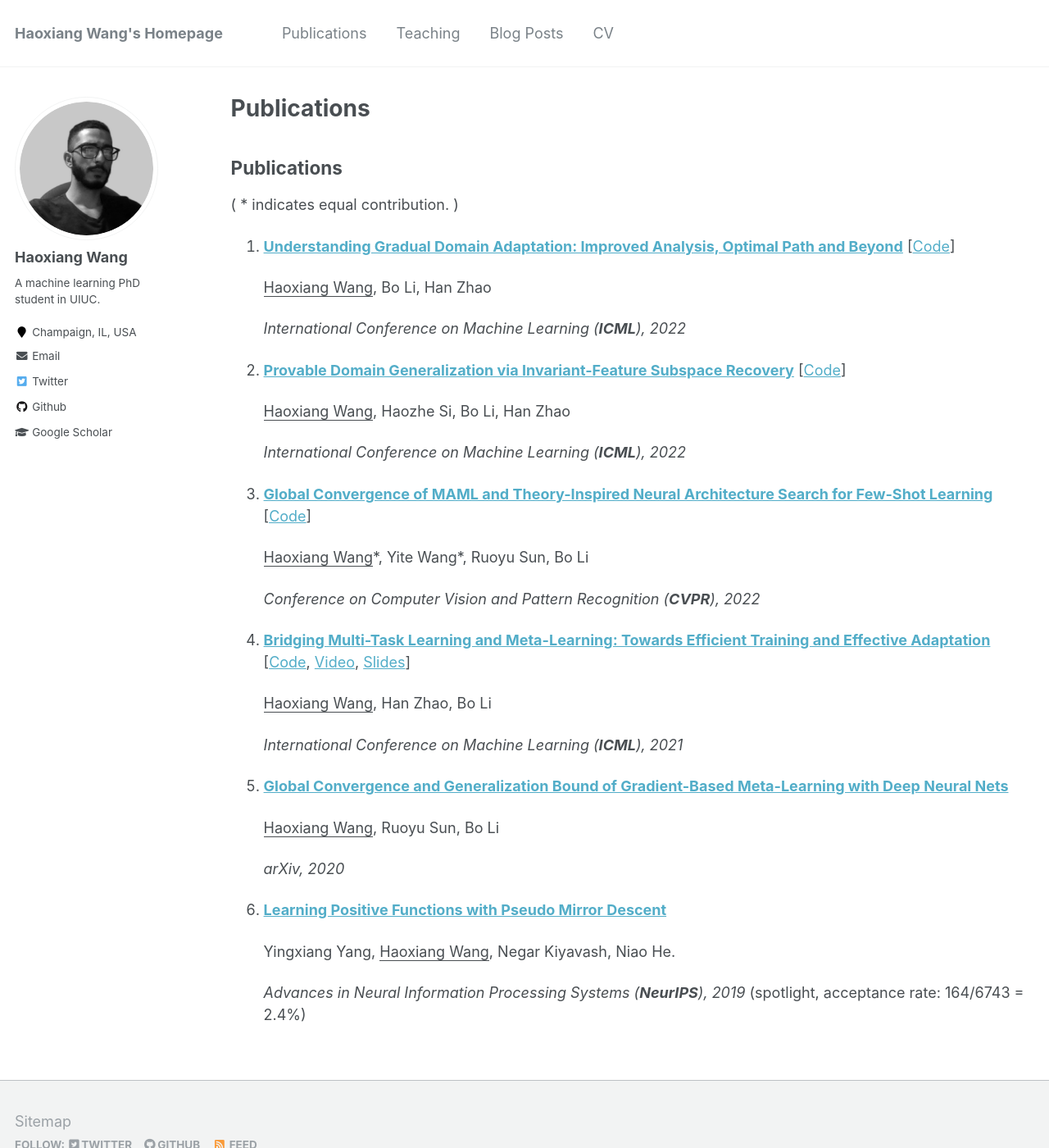
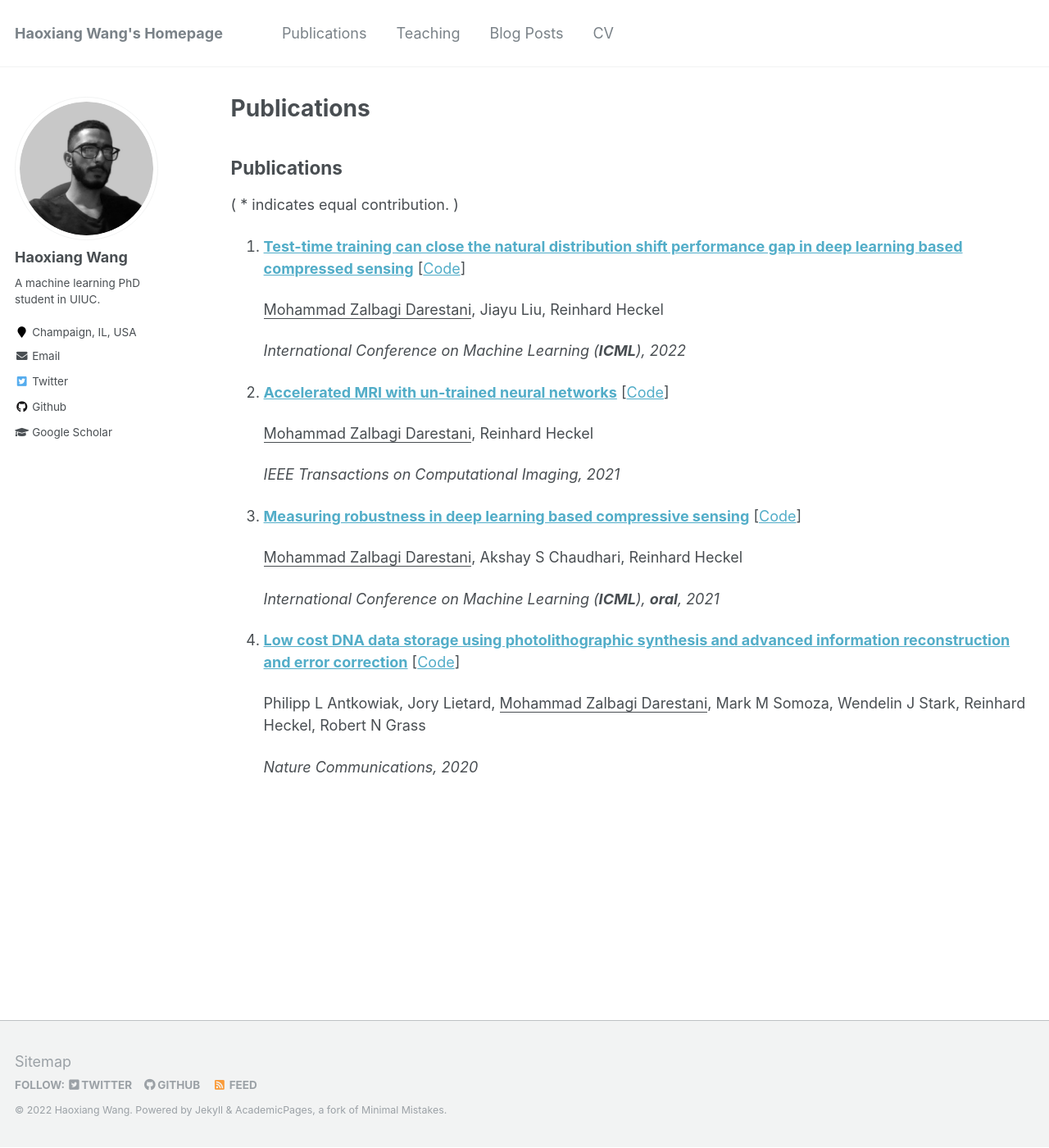
Before and after one commit to mersad95zd/mersad95zd.github.io, a Jekyll site: the page built from _pages/publications.md, in a window 1280 px wide and 1400 px high. Shown: the whole window at 82% size. Built offline with Jekyll 4.4.1, drawn with Linux system fonts in a browser that asks for light colours.

Commit message:
Update publications.md

```diff
--- a/_pages/publications.md
+++ b/_pages/publications.md
@@ -15,37 +15,25 @@ author_profile: true
 
 ( \* indicates equal contribution. )
 
-1. **[Understanding Gradual Domain Adaptation: Improved Analysis, Optimal Path and Beyond](https://arxiv.org/abs/2204.08200)** [[Code](https://github.com/Haoxiang-Wang/gradual-domain-adaptation)]
+1. **[Test-time training can close the natural distribution shift performance gap in deep learning based compressed sensing](https://arxiv.org/pdf/2204.07204)** [[Code](https://github.com/MLI-lab/ttt_for_deep_learning_cs)]
 
-   <u>Haoxiang Wang</u>, Bo Li, Han Zhao
+   <u>Mohammad Zalbagi Darestani</u>, Jiayu Liu, Reinhard Heckel
 
    *International Conference on Machine Learning (**ICML**), 2022*
-1. [**Provable Domain Generalization via Invariant-Feature Subspace Recovery**](https://arxiv.org/abs/2201.12919) [[Code](https://github.com/Haoxiang-Wang/ISR)]
+2. [**Accelerated MRI with un-trained neural networks**](https://arxiv.org/pdf/2007.02471) [[Code](https://github.com/MLI-lab/ConvDecoder)]
 
-   <u>Haoxiang Wang</u>, Haozhe Si, Bo Li, Han Zhao
+   <u>Mohammad Zalbagi Darestani</u>, Reinhard Heckel
 
-   *International Conference on Machine Learning (**ICML**), 2022*
+   *IEEE Transactions on Computational Imaging, 2021*
 
-1. [**Global Convergence of MAML and Theory-Inspired Neural Architecture Search for Few-Shot Learning**](https://arxiv.org/abs/2203.09137) [[Code](https://github.com/YiteWang/MetaNTK-NAS)]
+3. [**Measuring robustness in deep learning based compressive sensing**](http://proceedings.mlr.press/v139/darestani21a/darestani21a.pdf) [[Code](https://github.com/MLI-lab/Robustness-CS)]
 
-   <u>Haoxiang Wang</u>\*, Yite Wang\*, Ruoyu Sun, Bo Li
+   <u>Mohammad Zalbagi Darestani</u>, Akshay S Chaudhari, Reinhard Heckel
 
-   *Conference on Computer Vision and Pattern Recognition (**CVPR**), 2022*
+   *International Conference on Machine Learning (**ICML**), **oral**, 2021*
 
-2. [**Bridging Multi-Task Learning and Meta-Learning: Towards Efficient Training and Effective Adaptation**](https://arxiv.org/abs/2106.09017) [[Code](https://github.com/AI-secure/multi-task-learning), [Video](https://recorder-v3.slideslive.com/?share=40489&s=aa94ba39-cf2e-4c44-be0d-a87849406d55), [Slides](https://haoxiang-wang.github.io/files/ICML21-MTL-Presentation.pdf)]
+4. [**Low cost DNA data storage using photolithographic synthesis and advanced information reconstruction and error correction**](https://www.nature.com/articles/s41467-020-19148-3) [[Code](https://github.com/MLI-lab/noisy_dna_data_storage)]
 
-   <u>Haoxiang Wang</u>, Han Zhao, Bo Li
+   Philipp L Antkowiak, Jory Lietard, <u>Mohammad Zalbagi Darestani</u>, Mark M Somoza, Wendelin J Stark, Reinhard Heckel, Robert N Grass
 
-   *International Conference on Machine Learning (**ICML**), 2021*
-
-3. [**Global Convergence and Generalization Bound of Gradient-Based Meta-Learning with Deep Neural Nets**](https://arxiv.org/abs/2006.14606)
-
-   <u>Haoxiang Wang</u>, Ruoyu Sun, Bo Li
-
-   *arXiv, 2020*
-
-4. [**Learning Positive Functions with Pseudo Mirror Descent**](http://papers.nips.cc/paper/9563-learning-positive-functions-with-pseudo-mirror-descent)
-
-   Yingxiang Yang, <u>Haoxiang Wang</u>, Negar Kiyavash, Niao He.
-
-   *Advances in Neural Information Processing Systems (**NeurIPS**), 2019* (spotlight, acceptance rate: 164/6743 = 2.4%)
+   *Nature Communications, 2020*
```
